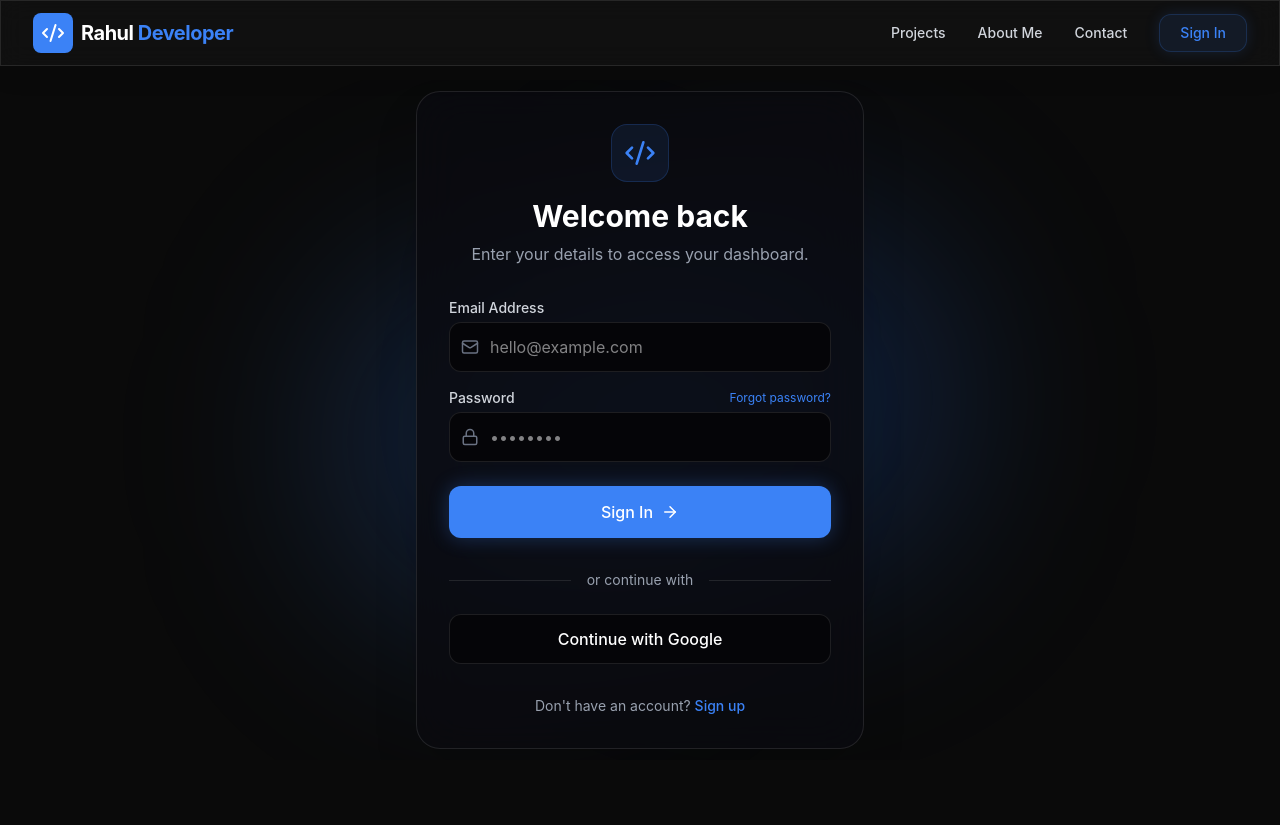
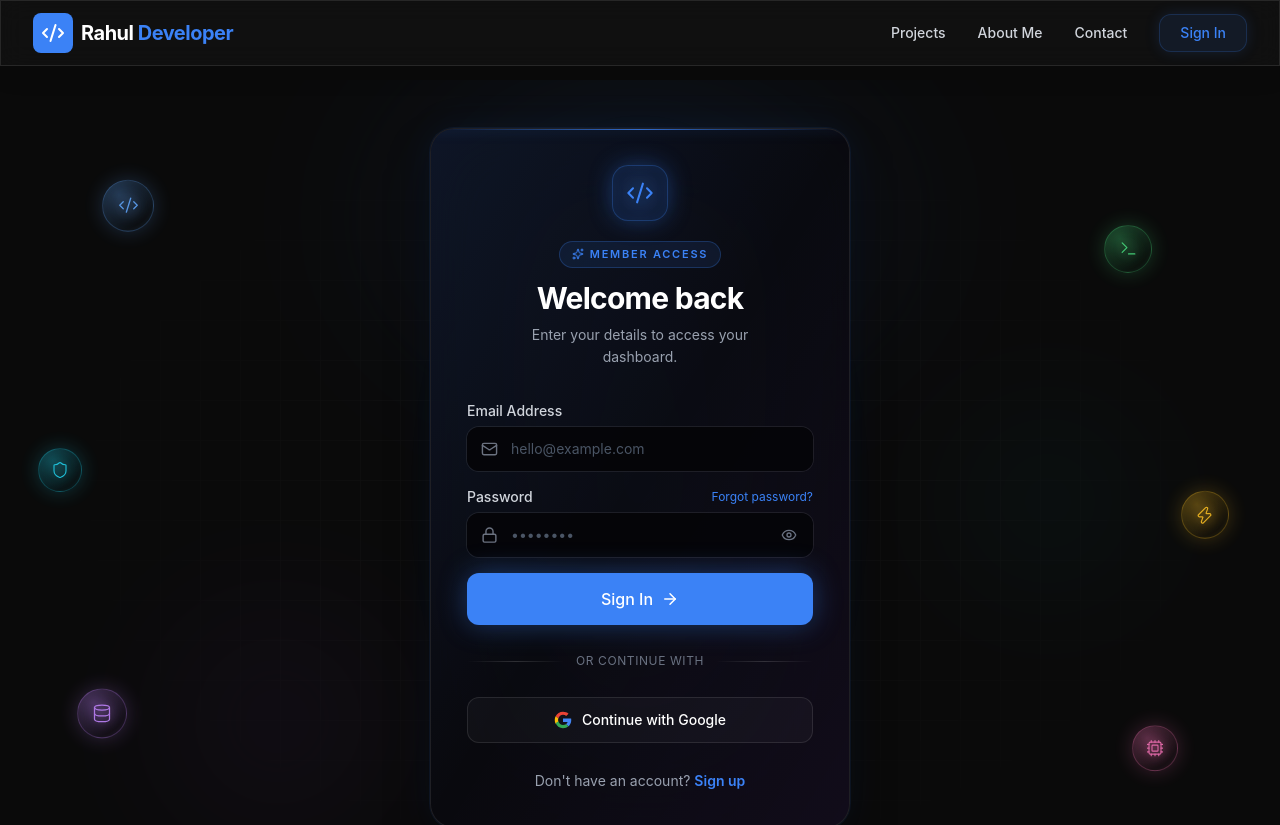
Before and after one commit to dasrahulprasad05-dev/buy_your_project, a React (Vite) app in the folder frontend/: page /login in a window 1280 px wide. Shown: the top 825 px of the page. Built offline with nearby package versions, Linux system fonts and the light colour scheme.

Commit message:
Update login page with neon orbs, layout tweaks and Google button

```diff
--- a/frontend/src/pages/Login.jsx
+++ b/frontend/src/pages/Login.jsx
@@ -1,126 +1,393 @@
-import { useState } from 'react';
-import { motion, AnimatePresence } from 'framer-motion';
-import { Link, useNavigate } from 'react-router-dom';
-import { Mail, Lock, User, ArrowRight, Code2 } from 'lucide-react';
+import { useState } from "react";
+import { motion, AnimatePresence } from "framer-motion";
+import { Link, useNavigate } from "react-router-dom";
+import {
+  Mail,
+  Lock,
+  User,
+  ArrowRight,
+  Code2,
+  Eye,
+  EyeOff,
+  Sparkles,
+  Shield,
+  Zap,
+  Database,
+  Terminal,
+  Cpu,
+} from "lucide-react";
 
+// ─────────────────────────────────────────────
+// Floating neon orbs (background)
+// ─────────────────────────────────────────────
+const ORBS = [
+  { Icon: Code2, top: "12%", left: "8%", accent: "#60a5fa", size: 52, delay: 0 },
+  { Icon: Terminal, top: "18%", right: "10%", accent: "#4ade80", size: 48, delay: 0.3 },
+  { Icon: Database, bottom: "20%", left: "6%", accent: "#c084fc", size: 50, delay: 0.6 },
+  { Icon: Cpu, bottom: "16%", right: "8%", accent: "#f472b6", size: 46, delay: 0.9 },
+  { Icon: Shield, top: "45%", left: "3%", accent: "#22d3ee", size: 44, delay: 1.1 },
+  { Icon: Zap, top: "50%", right: "4%", accent: "#fbbf24", size: 48, delay: 1.3 },
+];
+
+const TechOrb = ({
+  Icon,
+  top,
+  left,
+  right,
+  bottom,
+  accent,
+  size,
+  delay,
+}) => (
+  <motion.div
+    className="absolute hidden md:flex items-center justify-center rounded-full pointer-events-none"
+    style={{
+      top,
+      left,
+      right,
+      bottom,
+      width: size,
+      height: size,
+      background: `radial-gradient(circle at 32% 28%, ${accent}55, ${accent}18 55%, transparent 72%)`,
+      border: `1px solid ${accent}50`,
+      boxShadow: `0 0 20px ${accent}40, inset 0 0 12px ${accent}25`,
+    }}
+    initial={{ opacity: 0, scale: 0.6 }}
+    animate={{
+      opacity: 0.9,
+      scale: 1,
+      y: [-8, 8, -8],
+    }}
+    transition={{
+      opacity: { duration: 0.8, delay },
+      scale: { duration: 0.8, delay },
+      y: {
+        duration: 4.5 + delay * 0.4,
+        repeat: Infinity,
+        ease: "easeInOut",
+        delay,
+      },
+    }}
+  >
+    <Icon
+      size={Math.round(size * 0.4)}
+      strokeWidth={1.5}
+      style={{
+        color: accent,
+        filter: `drop-shadow(0 0 8px ${accent})`,
+      }}
+    />
+  </motion.div>
+);
+
+// ─────────────────────────────────────────────
+// Input field
+// ─────────────────────────────────────────────
+const Field = ({
+  id,
+  label,
+  type = "text",
+  value,
+  onChange,
+  placeholder,
+  icon: Icon,
+  required = true,
+  rightSlot,
+}) => {
+  const [focused, setFocused] = useState(false);
+
+  return (
+    <div>
+      <label
+        htmlFor={id}
+        className="block text-sm font-medium text-gray-300 mb-1.5"
+      >
+        {label}
+      </label>
+      <div
+        className="relative group rounded-xl transition-all duration-300"
+        style={{
+          boxShadow: focused
+            ? "0 0 0 1px rgba(59,130,246,0.55), 0 0 24px rgba(59,130,246,0.2)"
+            : "0 0 0 1px rgba(255,255,255,0.08)",
+        }}
+      >
+        <Icon
+          className="absolute left-3.5 top-1/2 -translate-y-1/2 transition-colors duration-300 pointer-events-none"
+          size={17}
+          style={{ color: focused ? "#60a5fa" : "#6b7280" }}
+        />
+        <input
+          id={id}
+          type={type}
+          value={value}
+          onChange={(e) => onChange(e.target.value)}
+          required={required}
+          placeholder={placeholder}
+          onFocus={() => setFocused(true)}
+          onBlur={() => setFocused(false)}
+          className="w-full bg-[#050508]/90 border-0 rounded-xl py-3 pl-11 pr-11 text-white text-sm placeholder:text-gray-600 focus:outline-none transition-colors"
+          autoComplete={
+            type === "password"
+              ? "current-password"
+              : type === "email"
+              ? "email"
+              : "name"
+          }
+        />
+        {rightSlot}
+      </div>
+    </div>
+  );
+};
+
+// ─────────────────────────────────────────────
+// Login page
+// ─────────────────────────────────────────────
 const Login = () => {
   const [isLogin, setIsLogin] = useState(true);
-  const [email, setEmail] = useState('');
-  const [password, setPassword] = useState('');
-  const [name, setName] = useState('');
+  const [email, setEmail] = useState("");
+  const [password, setPassword] = useState("");
+  const [name, setName] = useState("");
   const [loading, setLoading] = useState(false);
+  const [showPassword, setShowPassword] = useState(false);
   const navigate = useNavigate();
 
   const handleSubmit = (e) => {
     e.preventDefault();
     setLoading(true);
 
-    // Mock authentication delay
     setTimeout(() => {
       setLoading(false);
-      // For now, simply navigate to the home page on successful mock login
-      navigate('/');
+      navigate("/");
     }, 1500);
   };
 
+  const toggleMode = () => {
+    setIsLogin((v) => !v);
+    setName("");
+  };
+
   return (
-    <div className="min-h-[85vh] flex items-center justify-center relative overflow-hidden px-4">
-      {/* Background Orbs */}
-      <div className="absolute inset-0 pointer-events-none">
-        <div className="absolute top-1/4 left-1/4 w-96 h-96 bg-primary/20 rounded-full blur-[100px]" />
-        <div className="absolute bottom-1/4 right-1/4 w-96 h-96 bg-blue-500/20 rounded-full blur-[100px]" />
+    <div className="min-h-[90vh] flex items-center justify-center relative overflow-hidden px-4 py-12">
+      {/* Ambient light */}
+      <div className="absolute inset-0 pointer-events-none overflow-hidden">
+        <div
+          className="absolute top-[-5%] left-1/2 -translate-x-1/2 w-[640px] h-[360px] rounded-full opacity-30 blur-[100px]"
+          style={{
+            background:
+              "radial-gradient(ellipse, rgba(59,130,246,0.55) 0%, transparent 70%)",
+          }}
+        />
+        <div
+          className="absolute bottom-[5%] left-[10%] w-[300px] h-[300px] rounded-full opacity-20 blur-[80px]"
+          style={{
+            background:
+              "radial-gradient(circle, rgba(168,85,247,0.45) 0%, transparent 70%)",
+          }}
+        />
+        <div
+          className="absolute top-[35%] right-[8%] w-[260px] h-[260px] rounded-full opacity-15 blur-[70px]"
+          style={{
+            background:
+              "radial-gradient(circle, rgba(34,211,238,0.4) 0%, transparent 70%)",
+          }}
+        />
       </div>
 
+      {/* Grid fade */}
+      <div
+        className="absolute inset-0 opacity-[0.03] pointer-events-none"
+        style={{
+          backgroundImage:
+            "linear-gradient(rgba(255,255,255,0.7) 1px, transparent 1px), linear-gradient(90deg, rgba(255,255,255,0.7) 1px, transparent 1px)",
+          backgroundSize: "40px 40px",
+          maskImage:
+            "radial-gradient(ellipse at center, black 15%, transparent 70%)",
+          WebkitMaskImage:
+            "radial-gradient(ellipse at center, black 15%, transparent 70%)",
+        }}
+      />
+
+      {/* Floating tech orbs */}
+      {ORBS.map((orb, i) => (
+        <TechOrb key={i} {...orb} />
+      ))}
+
       <motion.div
-        initial={{ opacity: 0, y: 20 }}
+        initial={{ opacity: 0, y: 28, scale: 0.97 }}
+        animate={{ opacity: 1, y: 0, scale: 1 }}
+        transition={{ duration: 0.55, ease: [0.22, 1, 0.36, 1] }}
+        className="relative z-10 w-full max-w-[420px]"
+      >
+        {/* Outer glow bloom */}
+        <div
+          className="absolute -inset-4 rounded-[32px] pointer-events-none"
+          style={{
+            background:
+              "radial-gradient(ellipse at center, rgba(59,130,246,0.18) 0%, transparent 70%)",
+            filter: "blur(12px)",
+          }}
+        />
+
+        {/* Glass card */}
+        <div
+          className="relative bg-[#0a0a10]/85 backdrop-blur-2xl border border-white/[0.09] rounded-3xl overflow-hidden"
+          style={{
+            boxShadow:
+              "0 0 0 1px rgba(59,130,246,0.08), 0 25px 50px -12px rgba(0,0,0,0.6), 0 0 40px rgba(59,130,246,0.08)",
+          }}
+        >
+          {/* Top neon edge */}
+          <div
+            className="absolute top-0 left-0 right-0 h-px z-20"
+            style={{
+              background:
+                "linear-gradient(90deg, transparent, rgba(59,130,246,0.8), transparent)",
+              boxShadow: "0 0 12px rgba(59,130,246,0.6)",
+            }}
+          />
+
+          {/* Soft gradient wash */}
+          <div className="absolute inset-0 bg-gradient-to-br from-primary/10 via-transparent to-purple-500/5 pointer-events-none" />
+
+          <div className="relative z-10 p-8 md:p-9">
+            {/* Header */}
+            <div className="text-center mb-8">
+              <Link
+                to="/"
+                className="inline-flex items-center justify-center relative mb-5 group"
+              >
+                <span
+                  className="absolute inset-0 rounded-2xl blur-md opacity-60 group-hover:opacity-100 transition-opacity"
+                  style={{
+                    background:
+                      "radial-gradient(circle, rgba(59,130,246,0.5), transparent 70%)",
+                  }}
+                />
+                <span
+                  className="relative flex items-center justify-center w-14 h-14 rounded-2xl border border-primary/30 bg-primary/10 text-primary transition-transform group-hover:scale-105"
+                  style={{
+                    boxShadow:
+                      "0 0 24px rgba(59,130,246,0.3), inset 0 0 12px rgba(59,130,246,0.1)",
+                  }}
+                >
+                  <Code2 size={28} strokeWidth={1.75} />
+                </span>
+              </Link>
+
+              <AnimatePresence mode="wait">
+                <motion.div
+                  key={isLogin ? "login" : "signup"}
+                  initial={{ opacity: 0, y: 8 }}
                   animate={{ opacity: 1, y: 0 }}
-        transition={{ duration: 0.5 }}
-        className="relative z-10 w-full max-w-md"
+                  exit={{ opacity: 0, y: -8 }}
+                  transition={{ duration: 0.25 }}
                 >
-        {/* Glass Card */}
-        <div className="bg-[#0a0a0f]/80 backdrop-blur-xl border border-white/10 rounded-3xl shadow-2xl p-8">
-
-          <div className="text-center mb-8">
-            <Link to="/" className="inline-flex items-center justify-center bg-primary/10 p-3 rounded-2xl text-primary mb-4 border border-primary/20">
-              <Code2 size={32} />
-            </Link>
-            <h2 className="text-3xl font-bold text-white mb-2">
-              {isLogin ? 'Welcome back' : 'Create account'}
+                  <div className="inline-flex items-center gap-1.5 px-3 py-1 rounded-full text-[11px] uppercase tracking-[0.16em] font-semibold text-primary border border-primary/25 bg-primary/10 mb-3">
+                    <Sparkles size={12} />
+                    {isLogin ? "Member access" : "Join the stack"}
+                  </div>
+                  <h2 className="text-2xl md:text-3xl font-bold text-white mb-2 tracking-tight">
+                    {isLogin ? "Welcome back" : "Create account"}
                   </h2>
-            <p className="text-gray-400">
-              {isLogin ? 'Enter your details to access your dashboard.' : 'Sign up to purchase premium templates.'}
+                  <p className="text-sm text-gray-400 leading-relaxed max-w-[280px] mx-auto">
+                    {isLogin
+                      ? "Enter your details to access your dashboard."
+                      : "Sign up to purchase premium templates."}
                   </p>
+                </motion.div>
+              </AnimatePresence>
             </div>
 
+            {/* Form */}
             <form onSubmit={handleSubmit} className="space-y-4">
-            <AnimatePresence mode="popLayout">
+              <AnimatePresence mode="popLayout" initial={false}>
                 {!isLogin && (
                   <motion.div
                     key="name"
-                  initial={{ opacity: 0, height: 0, scale: 0.95 }}
-                  animate={{ opacity: 1, height: 'auto', scale: 1 }}
-                  exit={{ opacity: 0, height: 0, scale: 0.95 }}
-                  transition={{ duration: 0.3 }}
+                    initial={{ opacity: 0, height: 0, marginBottom: 0 }}
+                    animate={{ opacity: 1, height: "auto", marginBottom: 0 }}
+                    exit={{ opacity: 0, height: 0 }}
+                    transition={{ duration: 0.28, ease: "easeInOut" }}
+                    className="overflow-hidden"
                   >
-                  <label className="block text-sm font-medium text-gray-300 mb-1">Full Name</label>
-                  <div className="relative">
-                    <User className="absolute left-3 top-1/2 -translate-y-1/2 text-gray-500" size={18} />
-                    <input
-                      type="text"
+                    <Field
+                      id="name"
+                      label="Full Name"
                       value={name}
-                      onChange={(e) => setName(e.target.value)}
+                      onChange={setName}
+                      placeholder="Rahul Developer"
+                      icon={User}
                       required={!isLogin}
-                      className="w-full bg-[#050508] border border-white/10 rounded-xl py-3 pl-10 pr-4 text-white focus:outline-none focus:border-primary focus:ring-1 focus:ring-primary transition-colors"
-                      placeholder="Rahul Developer"
                     />
-                  </div>
                   </motion.div>
                 )}
               </AnimatePresence>
 
-            <div>
-              <label className="block text-sm font-medium text-gray-300 mb-1">Email Address</label>
-              <div className="relative">
-                <Mail className="absolute left-3 top-1/2 -translate-y-1/2 text-gray-500" size={18} />
-                <input
+              <Field
+                id="email"
+                label="Email Address"
                 type="email"
                 value={email}
-                  onChange={(e) => setEmail(e.target.value)}
-                  required
-                  className="w-full bg-[#050508] border border-white/10 rounded-xl py-3 pl-10 pr-4 text-white focus:outline-none focus:border-primary focus:ring-1 focus:ring-primary transition-colors"
+                onChange={setEmail}
                 placeholder="hello@example.com"
+                icon={Mail}
               />
-              </div>
-            </div>
 
               <div>
-              <div className="flex justify-between items-center mb-1">
-                <label className="block text-sm font-medium text-gray-300">Password</label>
+                <div className="flex justify-between items-center mb-1.5">
+                  <label
+                    htmlFor="password"
+                    className="block text-sm font-medium text-gray-300"
+                  >
+                    Password
+                  </label>
                   {isLogin && (
-                  <a href="#" className="text-xs text-primary hover:text-blue-400 transition-colors">
+                    <a
+                      href="#"
+                      className="text-xs text-primary hover:text-blue-400 transition-colors"
+                    >
                       Forgot password?
                     </a>
                   )}
                 </div>
-              <div className="relative">
-                <Lock className="absolute left-3 top-1/2 -translate-y-1/2 text-gray-500" size={18} />
-                <input
-                  type="password"
+                <Field
+                  id="password"
+                  label=""
+                  type={showPassword ? "text" : "password"}
                   value={password}
-                  onChange={(e) => setPassword(e.target.value)}
-                  required
-                  className="w-full bg-[#050508] border border-white/10 rounded-xl py-3 pl-10 pr-4 text-white focus:outline-none focus:border-primary focus:ring-1 focus:ring-primary transition-colors"
+                  onChange={setPassword}
                   placeholder="••••••••"
+                  icon={Lock}
+                  rightSlot={
+                    <button
+                      type="button"
+                      onClick={() => setShowPassword((v) => !v)}
+                      className="absolute right-3 top-1/2 -translate-y-1/2 text-gray-500 hover:text-gray-300 transition-colors p-1"
+                      tabIndex={-1}
+                      aria-label={
+                        showPassword ? "Hide password" : "Show password"
+                      }
+                    >
+                      {showPassword ? (
+                        <EyeOff size={16} />
+                      ) : (
+                        <Eye size={16} />
+                      )}
+                    </button>
+                  }
                 />
               </div>
-            </div>
 
+              {/* Submit */}
               <button
                 type="submit"
                 disabled={loading}
-              className="w-full group relative flex items-center justify-center gap-2 bg-primary hover:bg-primaryHover text-white py-3.5 rounded-xl font-medium transition-all duration-300 overflow-hidden mt-6 disabled:opacity-70 disabled:cursor-not-allowed"
+                className="w-full group relative flex items-center justify-center gap-2 bg-primary hover:bg-primaryHover text-white py-3.5 rounded-xl font-medium transition-all duration-300 overflow-hidden mt-2 disabled:opacity-70 disabled:cursor-not-allowed"
                 style={{
-                boxShadow: "0 0 20px rgba(59,130,246,0.3)",
+                  boxShadow:
+                    "0 0 28px rgba(59,130,246,0.4), 0 4px 16px rgba(0,0,0,0.3)",
                 }}
               >
                 <span className="absolute inset-0 bg-gradient-to-r from-white/0 via-white/20 to-white/0 -translate-x-full group-hover:translate-x-full transition-transform duration-700" />
@@ -128,37 +395,68 @@ const Login = () => {
                   <span className="w-5 h-5 border-2 border-white/30 border-t-white rounded-full animate-spin" />
                 ) : (
                   <>
-                  {isLogin ? 'Sign In' : 'Create Account'}
-                  <ArrowRight size={18} className="transition-transform group-hover:translate-x-1" />
+                    {isLogin ? "Sign In" : "Create Account"}
+                    <ArrowRight
+                      size={18}
+                      className="transition-transform group-hover:translate-x-1"
+                    />
                   </>
                 )}
               </button>
             </form>
 
-          <div className="mt-8 flex items-center justify-center gap-4 text-sm text-gray-400">
-            <div className="h-px bg-white/10 flex-1" />
+            {/* Divider */}
+            <div className="my-7 flex items-center gap-3 text-xs text-gray-500 uppercase tracking-wider">
+              <div className="h-px bg-gradient-to-r from-transparent via-white/15 to-transparent flex-1" />
               <span>or continue with</span>
-            <div className="h-px bg-white/10 flex-1" />
+              <div className="h-px bg-gradient-to-r from-transparent via-white/15 to-transparent flex-1" />
             </div>
 
-          {/* Social login removed for now */}
+            {/* Google */}
             <button
               type="button"
-            className="w-full flex items-center justify-center gap-2 bg-[#050508] hover:bg-white/5 border border-white/10 text-white py-3 rounded-xl font-medium transition-colors mt-6"
+              className="w-full flex items-center justify-center gap-2.5 bg-white/[0.03] hover:bg-white/[0.07] border border-white/10 hover:border-white/20 text-white py-3 rounded-xl text-sm font-medium transition-all duration-300"
             >
+              <svg className="w-4.5 h-4.5" viewBox="0 0 24 24" aria-hidden>
+                <path
+                  fill="#EA4335"
+                  d="M12 5.04c1.6 0 3.07.56 4.24 1.66l3.15-3.15C17.45 1.99 14.97 1 12 1 7.7 1 3.99 3.47 2.18 7.07l3.66 2.84C6.73 7.22 9.13 5.04 12 5.04z"
+                />
+                <path
+                  fill="#4285F4"
+                  d="M23 12.27c0-.79-.07-1.54-.2-2.27H12v4.51h6.16c-.27 1.33-1.07 2.46-2.26 3.22l3.52 2.73C21.27 18.7 23 15.77 23 12.27z"
+                />
+                <path
+                  fill="#FBBC05"
+                  d="M5.84 14.09A6.97 6.97 0 0 1 5.45 12c0-.73.13-1.43.36-2.09L2.18 7.07A10.96 10.96 0 0 0 1 12c0 1.77.42 3.45 1.18 4.93l3.66-2.84z"
+                />
+                <path
+                  fill="#34A853"
+                  d="M12 23c2.97 0 5.46-.98 7.28-2.66l-3.52-2.73c-.98.66-2.24 1.05-3.76 1.05-2.87 0-5.27-2.18-6.16-5.11l-3.66 2.84C3.99 20.53 7.7 23 12 23z"
+                />
+              </svg>
               Continue with Google
             </button>
 
-          <p className="text-center text-sm text-gray-400 mt-8">
+            {/* Toggle mode */}
+            <p className="text-center text-sm text-gray-400 mt-7">
               {isLogin ? "Don't have an account? " : "Already have an account? "}
               <button
-              onClick={() => setIsLogin(!isLogin)}
-              className="text-primary font-medium hover:text-blue-400 transition-colors"
+                type="button"
+                onClick={toggleMode}
+                className="text-primary font-semibold hover:text-blue-400 transition-colors underline-offset-2 hover:underline"
               >
-              {isLogin ? 'Sign up' : 'Sign in'}
+                {isLogin ? "Sign up" : "Sign in"}
               </button>
             </p>
           </div>
+        </div>
+
+        {/* Footer note */}
+        <p className="text-center text-[11px] text-gray-600 mt-5 flex items-center justify-center gap-1.5">
+          <Shield size={12} className="text-gray-600" />
+          Secured mock auth · Your data stays local for now
+        </p>
       </motion.div>
     </div>
   );
```
Lines whose indentation alone changed are shown as unchanged.
